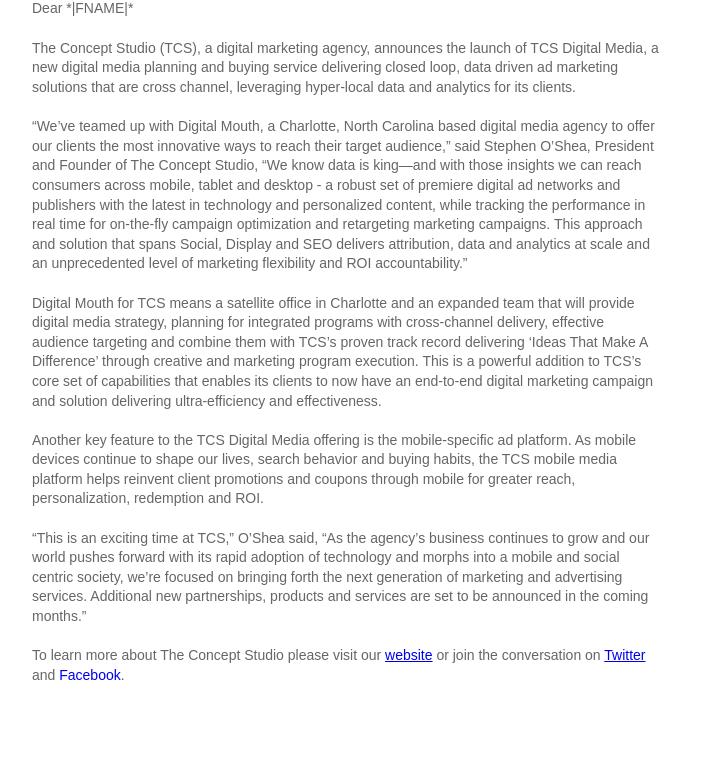
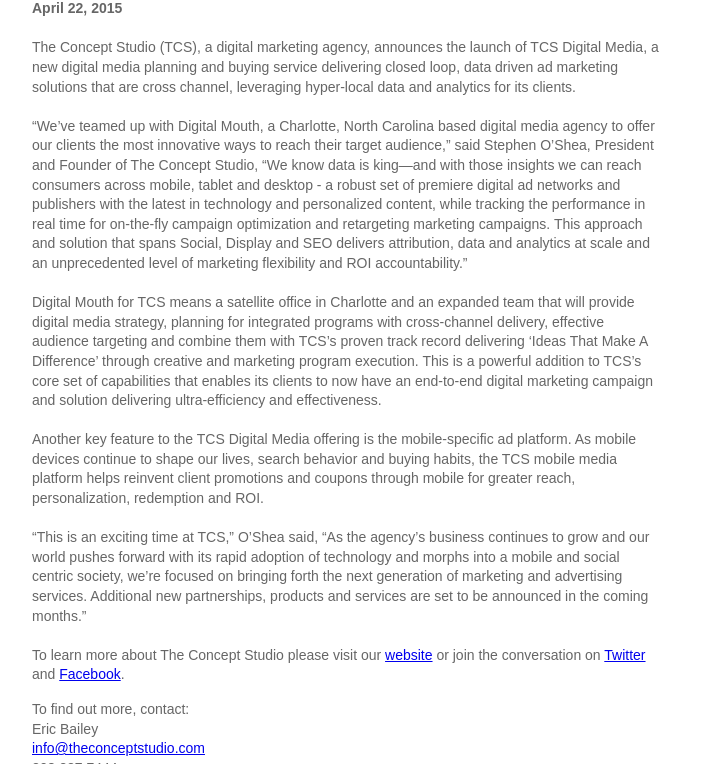
Before and after one commit to StMack/tce-press-announcements, a plain HTML site: page index.html in a window 1280 px wide. Shown: the part 336-1100 px from the top of the page, without its empty margins (283-996 px from the left). Drawn offline with Linux system fonts and the light colour scheme.

Commit message:
edited web version

```diff
--- a/index.html
+++ b/index.html
@@ -233,17 +233,7 @@
 
 
 
-						<!-- One Column - Image -->
-						<table width="650" class="deviceWidth" border="0" cellpadding="0" cellspacing="0" align="center" bgcolor="#ffffff">
-							<tr>
-								<td valign="top" style="padding:10px 0px 10px 0px" bgcolor="#ffffff">
-									<p style="mso-table-lspace:0;mso-table-rspace:0; padding:0px; margin:0;">
-										Dear *|FNAME|*
-									</p>
-								</td>
-							</tr>
-						</table>
-						<!-- End One Column -->
+
 
 						<!-- Spacer -->
 						<table width="650" class="deviceWidth" border="0" cellpadding="0" cellspacing="0" align="center" bgcolor="#FFFFFF">
@@ -262,6 +252,8 @@
 									<table align="right" width="100%" dir="ltr" cellpadding="0" cellspacing="0" border="0" style="border-collapse: collapse; mso-table-lspace:0pt; mso-table-rspace:0pt; ">
 										<tr valign="top">
 											<td dir="ltr" bgcolor="#FFFFFF" class="full" style="mso-table-lspace:0;mso-table-rspace:0; padding:0 20px 0 0; margin:0;">
+
+												<strong>April 22, 2015</strong><br><br>
 												The Concept Studio (TCS), a digital marketing agency, announces the launch of TCS Digital Media, a new digital media planning and buying service delivering closed loop, data driven ad marketing solutions that are cross channel, leveraging hyper-local data and analytics for its clients. <br><br>
 
 												“We’ve teamed up with Digital Mouth, a Charlotte, North Carolina based digital media agency to offer our clients the most innovative ways to reach their target audience,” said Stephen O’Shea, President and Founder of The Concept Studio, “We know data is king—and with those insights we can reach consumers across mobile, tablet and desktop - a robust set of premiere digital ad networks and publishers with the latest in technology and personalized content, while tracking the performance in real time for on-the-fly campaign optimization and retargeting marketing campaigns. This approach and solution that spans Social, Display and SEO delivers attribution, data and analytics at scale and an unprecedented level of marketing flexibility and ROI accountability.”<br><br>
```
